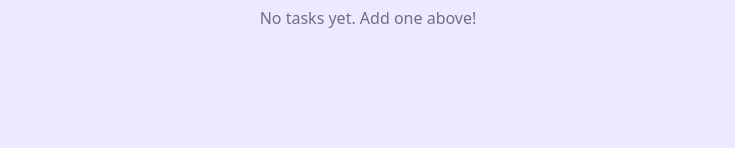
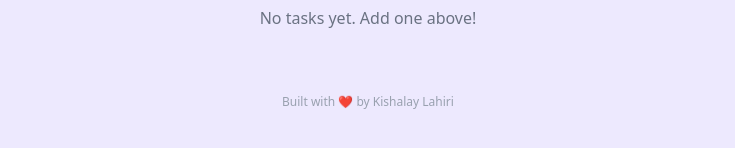
Before and after one commit to Kishalay15/courtseyHarryBhaiya, a React (Vite) app in the folder todo/: page / in a window 1280 px wide. Shown: the part 270-418 px from the top of the page, without its empty margins (272-1007 px from the left). Built offline with nearby package versions, Linux system fonts and the light colour scheme.

Commit message:
added a footer

```diff
--- a/todo/src/App.jsx
+++ b/todo/src/App.jsx
@@ -302,6 +302,19 @@ function App() {
           </motion.div>
         )}
       </AnimatePresence>
+      <footer className="text-center text-gray-400 text-xs py-6">
+        <span>
+          Built with <span className="text-red-400">❤️</span> by{" "}
+          <a
+            href="https://personal-portfolio-wheat-kappa.vercel.app/"
+            target="_blank"
+            rel="noopener noreferrer"
+            className="text-gray-400 hover:text-violet-600 transition-colors"
+          >
+            Kishalay Lahiri
+          </a>
+        </span>
+      </footer>
     </div>
   )
 }
```
